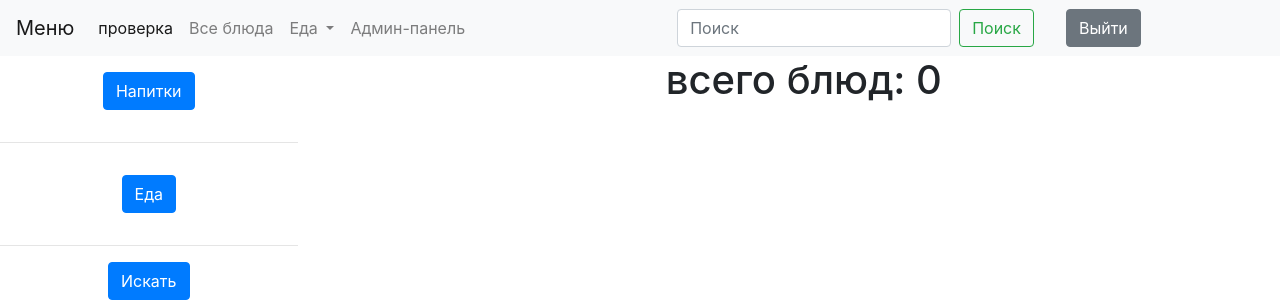
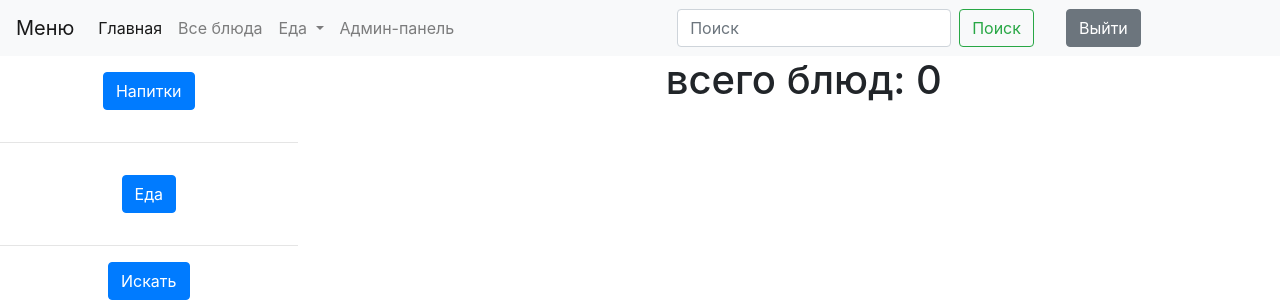
Before and after one commit to dovgalb/Puri_proj, a Django app: page /bar/ in a window 1280 px wide. Shown: the top 304 px of the page. Run offline with Django 4.2, Linux system fonts and the light colour scheme; a user stored in the database is signed in; data that the repository does not hold is empty.

Commit message:
Изменили html

```diff
--- a/puri_project/docker-compose.yml
+++ b/puri_project/docker-compose.yml
@@ -7,6 +7,7 @@ services:
       dockerfile: Dockerfile
     command: gunicorn puri_project.wsgi:application --bind 0.0.0.0:8000
     volumes:
+      - ./:/backend
       - static:/backend/static
       - media:/backend/media
     expose:
--- a/puri_project/menu/templates/includes/navbar.html
+++ b/puri_project/menu/templates/includes/navbar.html
@@ -10,7 +10,7 @@
       <ul class="navbar-nav mr-auto">
 
         <li class="nav-item active">
-          <a class="nav-link" href="{% url 'main' %}">проверка</a>
+          <a class="nav-link" href="{% url 'main' %}">Главная</a>
         </li>
 
         {% if user.is_authenticated %}
```
